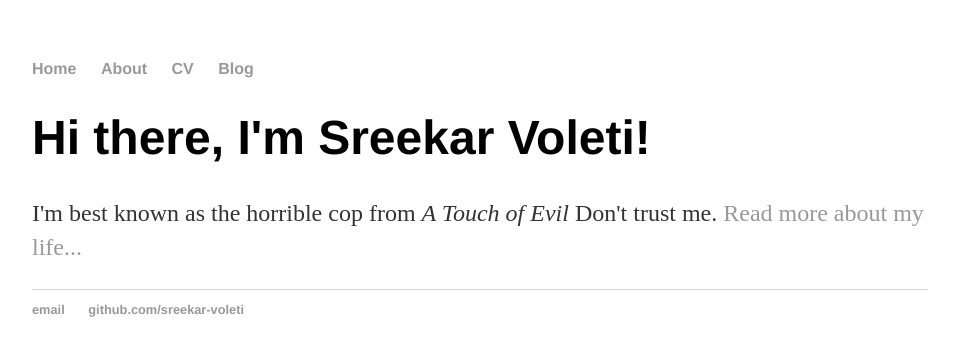
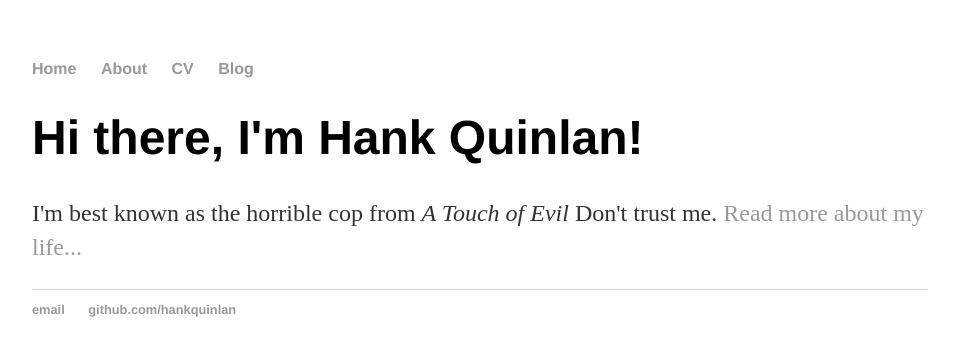
Before and after one commit to sreekar-voleti/sreekar-voleti.github.io, a Jekyll site: the page built from index.html, in a window 1280 px wide. Shown: the top 356 px of the page, without its empty margins (160-1115 px from the left). Built offline with Jekyll 4.4.1, drawn with Linux system fonts in a browser that asks for light colours.

Commit message:
Update index.html

```diff
--- a/index.html
+++ b/index.html
@@ -1,30 +1,8 @@
-<!DOCTYPE html>
-<html>
-	<head>
-		<title>Sreekar Voleti </title>
-		<!-- link to main stylesheet -->
-		<link rel="stylesheet" type="text/css" href="/css/main.css">
-	</head>
-	<body>
-		<nav>
-    		<ul>
-        		<li><a href="/">Home</a></li>
-	        	<li><a href="/about">About</a></li>
-        		<li><a href="/cv">CV</a></li>
-        		<li><a href="/blog">Blog</a></li>
-    		</ul>
-		</nav>
-		<div class="container">
-    		<div class="blurb">
-        		<h1>Hi there, I'm Sreekar Voleti!</h1>
-				<p>I'm best known as the horrible cop from <em>A Touch of Evil</em> Don't trust me. <a href="/about">Read more about my life...</a></p>
-    		</div><!-- /.blurb -->
-		</div><!-- /.container -->
-		<footer>
-    		<ul>
-        		<li><a href="mailto:voleti.srkr@gmail.com">email</a></li>
-        		<li><a href="https://github.com/sreekar-voleti">github.com/sreekar-voleti</a></li>
-			</ul>
-		</footer>
-	</body>
-</html>
+---
+layout: default
+title: Hank Quinlan, Horrible Cop
+---
+<div class="blurb">
+	<h1>Hi there, I'm Hank Quinlan!</h1>
+	<p>I'm best known as the horrible cop from <em>A Touch of Evil</em> Don't trust me. <a href="/about">Read more about my life...</a></p>
+</div><!-- /.blurb -->
```
